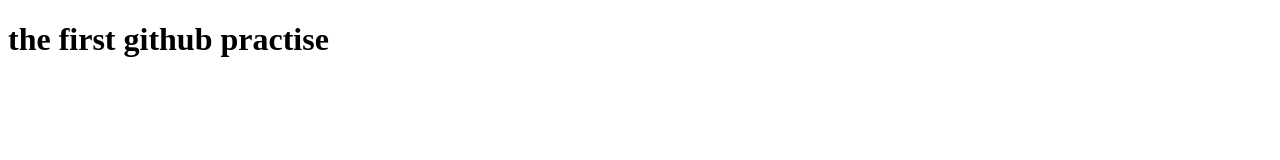
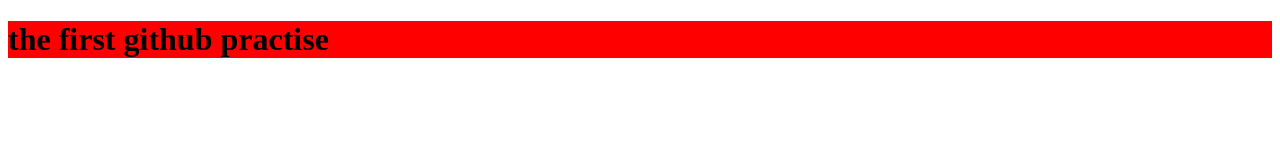
Before and after one commit to gitAbhhi/myproject, a plain HTML site: page index.html in a window 1280 px wide. Drawn offline with Linux system fonts and the light colour scheme.

Commit message:
index file 1.2

```diff
--- a/index.html
+++ b/index.html
@@ -4,8 +4,9 @@
     <meta charset="UTF-8">
     <meta name="viewport" content="width=device-width, initial-scale=1.0">
     <title>github practise</title>
+    <link rel="stylesheet" href="style.css">
 </head>
 <body>
-    <h1>the first github practise</h1>
+    <h1 class="box">the first github practise</h1>
 </body>
 </html>
```
